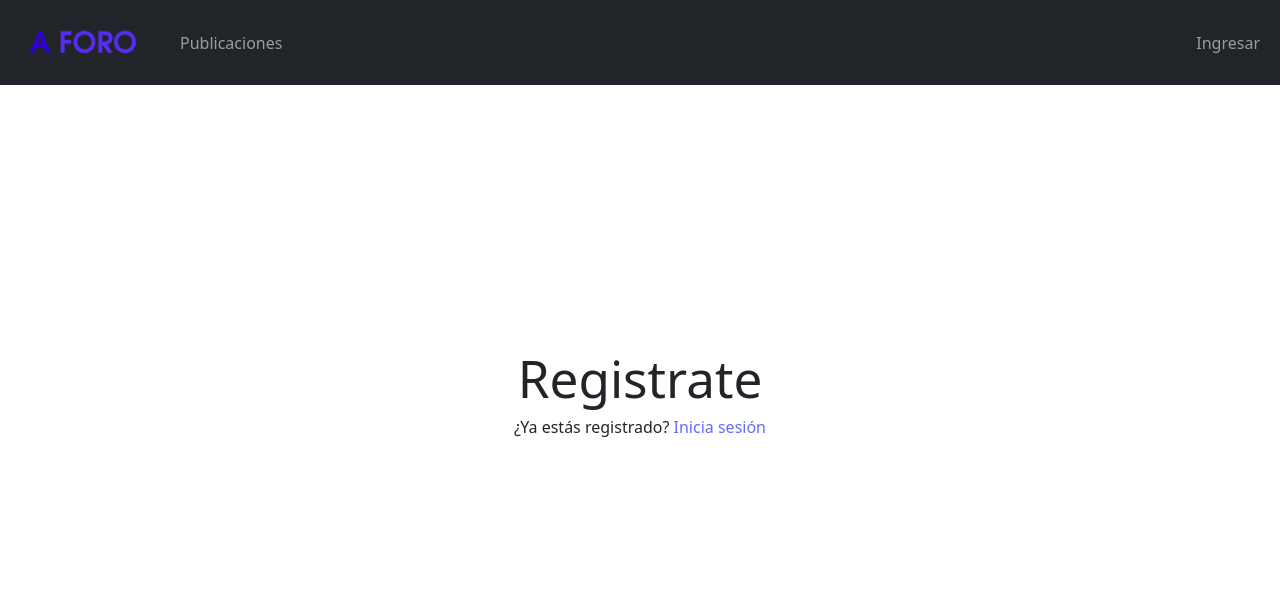
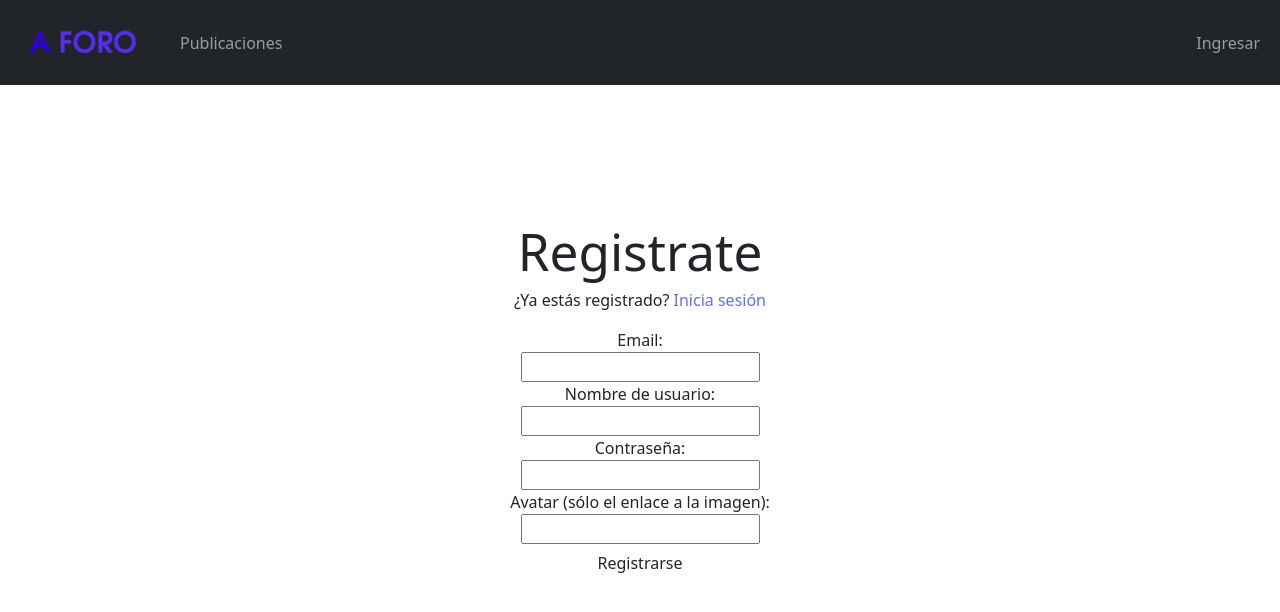
Before and after one commit to matiusuario/m-01-matiusuario, a React (Vite) app in the folder frontend/: page /signup in a window 1280 px wide. Shown: the top 612 px of the page. Built offline with nearby package versions, Linux system fonts and the light colour scheme.

Commit message:
frontend: Implement basic login and signup

```diff
--- a/frontend/src/components/Header.jsx
+++ b/frontend/src/components/Header.jsx
@@ -1,8 +1,12 @@
+import { useContext } from 'react';
 import { Link } from 'react-router-dom';
+import { AuthContext } from "../providers/authProvider.jsx";
 import logo from "../assets/logo-aforo.webp";
 import "../styles/style.css";
 
 const Header = () => {
+
+	const { auth } = useContext(AuthContext);
 
 	return (
 	  <header>
@@ -13,7 +17,7 @@ const Header = () => {
 				</Link>
 				<div className="navbar-collapse navbar-nav jus">
 					<Link to="/publicaciones" className="nav-link">Publicaciones</Link>
-					<Link to="/login" className="nav-link">Ingresar</Link>
+					{!auth && <Link to="/login" className="nav-link">Ingresar</Link>}
 				</div>
 			</div>
 		</nav>
--- a/frontend/src/pages/Login.jsx
+++ b/frontend/src/pages/Login.jsx
@@ -1,11 +1,51 @@
-import { Link } from "react-router-dom";
+import { useContext } from "react";
+import { Link, useNavigate } from "react-router-dom";
+import { domain } from "../configs/utils";
+import { AuthContext } from "../providers/authProvider.jsx";
 
 const Login = () => {
+
+	const navigate = useNavigate();
+	const { login } = useContext(AuthContext);
+
+	const handleSubmit = async (e) => {
+		e.preventDefault();
+		const formData = new FormData(e.target);
+		const user = {};
+		user.username = formData.get("username");
+		user.password = formData.get("password");
+
+		const req = await fetch(`${domain}/login`, {
+			method: "POST",
+			body: JSON.stringify(user),
+			headers: {
+				"Content-Type": "application/json",
+			}
+		});
+		if (req.status >= 400 ) {
+			alert("Error al iniciar sesión");
+			return;
+		}
+		const res = await req.json();
+		login(res);
+		navigate("/publicaciones");
+	}
 
 	return (
 		<div>
 			<h1>Inicia sesión</h1>
 			<p>¿No tienes una cuenta? <Link to="/signup">Registrate</Link></p>
+			<form className="loginForm" onSubmit={handleSubmit}>
+				<label>Nombre de usuario: </label>
+				<br/>
+				<input required type="text" name="username" className="inTask" />
+				<br/>
+				<label>Contraseña: </label>
+				<br/>
+				<input required type="password" name="password" className="inTask" />
+				<br/>
+				<button type="submit" className="btn btnSubmit">Ingresar</button>
+			</form>
 		</div>
 	)
   }
--- a/frontend/src/pages/SignUp.jsx
+++ b/frontend/src/pages/SignUp.jsx
@@ -1,11 +1,61 @@
-import { Link } from "react-router-dom";
+import { useState } from "react";
+import { Link, useNavigate } from "react-router-dom";
+import { domain } from "../configs/utils";
 
 const SignUp = () => {
+
+	const navigate = useNavigate();
+
+	const handleSubmit = async (e) => {
+		e.preventDefault();
+		const formData = new FormData(e.target);
+		const user = {};
+		user.username = formData.get("username");
+		user.password = formData.get("password");
+		user.email = formData.get("email");
+		user.avatarUrl = formData.get("avatarUrl");
+
+		const req = await fetch(`${domain}/signup`, {
+			method: "POST",
+			body: JSON.stringify(user),
+			headers: {
+				"Content-Type": "application/json",
+			}
+		});
+		if (req.status >= 400 ) {
+			alert("Error al registrar usuario");
+			setTimeout(() => navigate("/signup"), 4000);
+			return;
+		}
+		alert("Registrado con éxito");
+		setTimeout(() => {
+			navigate("/login");
+		}, 4000);
+	}
 
 	return (
 		<div>
 			<h1>Registrate</h1>
 			<p>¿Ya estás registrado? <Link to="/login">Inicia sesión</Link></p>
+			<form onSubmit={handleSubmit} className="signUpForm">
+				<label>Email: </label>
+				<br/>
+				<input required type="text" className="inTask" name="email"/>
+				<br/>
+				<label>Nombre de usuario: </label>
+				<br/>
+				<input required type="text" className="inTask" name="username"/>
+				<br/>
+				<label>Contraseña: </label>
+				<br/>
+				<input required type="password" className="inTask" name="password"/>
+				<br/>
+				<label>Avatar (sólo el enlace a la imagen): </label>
+				<br/>
+				<input required type="text" className="inTask" name="avatarUrl"/>
+				<br/>
+				<button type="submit" className="btn btnSubmit">Registrarse</button>
+			</form>
 		</div>
 	)
   }
--- /dev/null
+++ b/frontend/src/providers/authProvider.jsx
@@ -0,0 +1,43 @@
+import { createContext, useState, useEffect } from "react";
+
+export const AuthContext = createContext();
+
+const AuthProvider = ({ children }) => {
+	const [auth, setAuth] = useState(undefined);
+
+	const login = ({ user, token }) => {
+		setAuth({ user, token });
+
+		localStorage.setItem("token", token);
+		localStorage.setItem("user", JSON.stringify(user));
+	};
+
+	const logout = () => {
+		localStorage.removeItem("user");
+		localStorage.removeItem("token");
+		setAuth(null);
+	};
+
+	useEffect(() => {
+		setTimeout(() => {
+			const user = JSON.parse(localStorage.getItem("user"));
+			const token = localStorage.getItem("token");
+
+			if (!user || !token) {
+				localStorage.removeItem("user");
+				localStorage.removeItem("token");
+				setAuth(null);
+				return;
+			}
+			setAuth({ user, token });
+		}, 1000);
+	}, []);
+
+	return (
+		<AuthContext.Provider value={{ auth, login, logout }}>
+			{children}
+		</AuthContext.Provider>
+	);
+}
+
+export { AuthProvider };
```
Also changed, not shown: frontend/src/App.jsx (+5 -2 lines).
